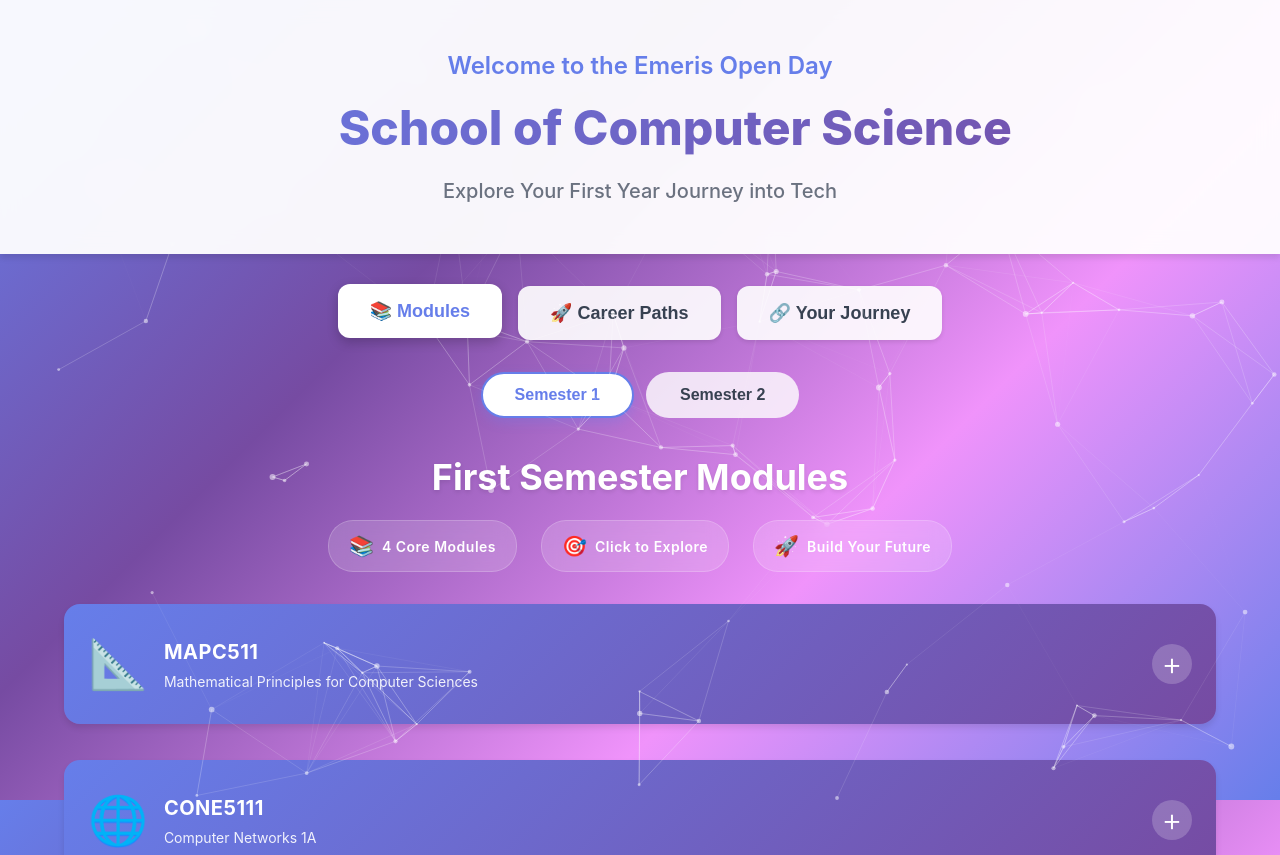
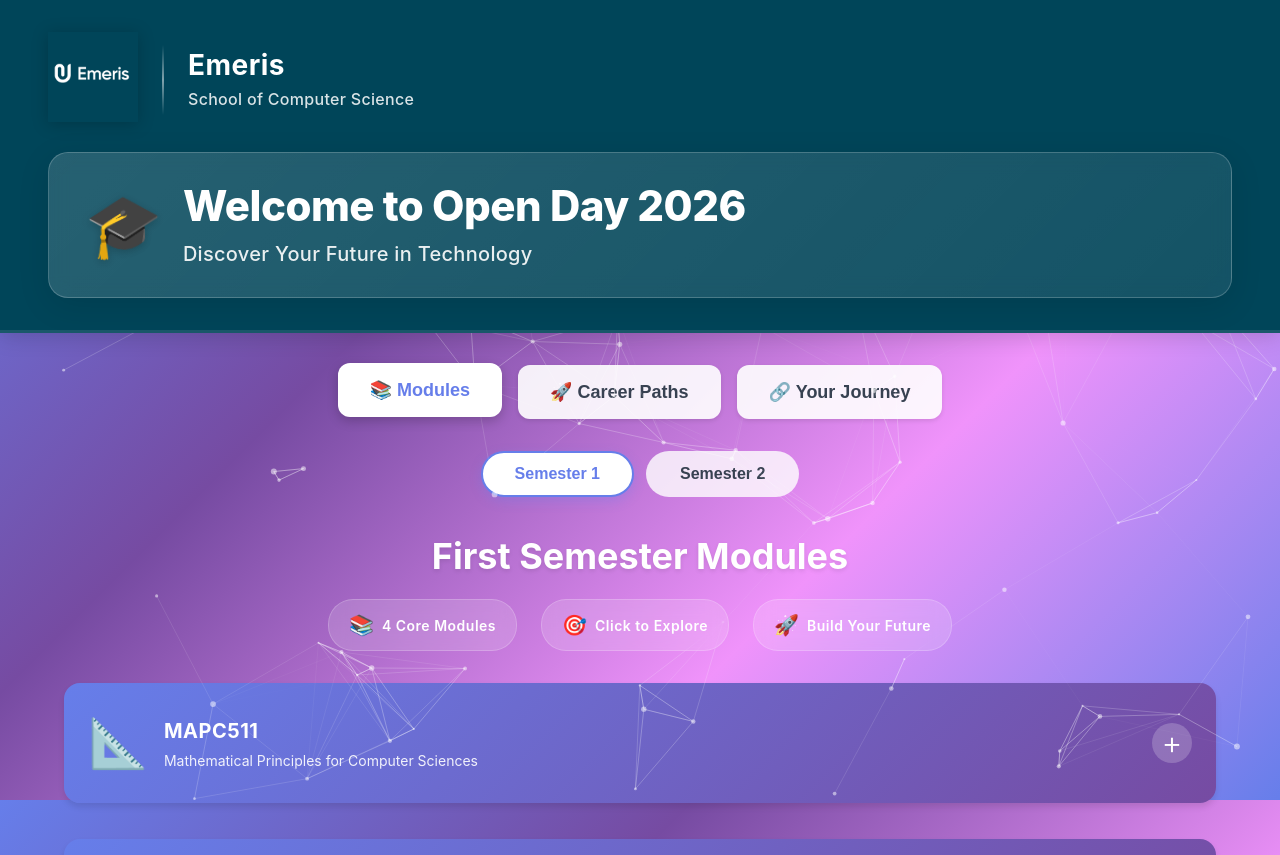
Before and after one commit to RohanM007/OpenDay, a React (Vite) app in the folder openday-app/: page / in a window 1280 px wide. Shown: the top 855 px of the page. Built offline with nearby package versions, Linux system fonts and the light colour scheme.

Commit message:
Added the Logo for emeris and redesigned the header

```diff
--- a/openday-app/src/App.css
+++ b/openday-app/src/App.css
@@ -19,33 +19,142 @@
 }
 
 .app-header {
-  background: rgba(255, 255, 255, 0.95);
+  background: #004559;
   backdrop-filter: blur(10px);
-  padding: 48px 24px;
-  box-shadow: 0 4px 6px rgba(0, 0, 0, 0.1);
+  padding: 32px 48px;
+  box-shadow: 0 4px 20px rgba(0, 0, 0, 0.15);
+  border-bottom: 3px solid rgba(255, 255, 255, 0.1);
 }
 
 .header-content {
-  max-width: 1200px;
+  max-width: 1400px;
   margin: 0 auto;
-  text-align: center;
+  display: flex;
+  flex-direction: column;
+  gap: 24px;
 }
 
-.app-header h1 {
-  margin: 0;
-  font-size: 48px;
-  font-weight: 800;
-  background: linear-gradient(135deg, #667eea 0%, #764ba2 100%);
-  -webkit-background-clip: text;
-  -webkit-text-fill-color: transparent;
-  background-clip: text;
+/* Brand Section */
+.header-brand {
+  display: flex;
+  align-items: center;
+  gap: 24px;
 }
 
-.subtitle {
-  margin: 12px 0 0 0;
+.logo-container {
+  flex-shrink: 0;
+}
+
+.header-logo {
+  height: 90px;
+  width: auto;
+  object-fit: contain;
+  filter: drop-shadow(0 2px 8px rgba(0, 0, 0, 0.2));
+}
+
+.brand-divider {
+  width: 2px;
+  height: 70px;
+  background: linear-gradient(to bottom, transparent, rgba(255, 255, 255, 0.5), transparent);
+}
+
+.brand-text {
+  display: flex;
+  flex-direction: column;
+  gap: 4px;
+}
+
+.university-name {
+  margin: 0;
+  font-size: 28px;
+  font-weight: 700;
+  color: white;
+  letter-spacing: 0.5px;
+  line-height: 1.2;
+}
+
+.department-name {
+  margin: 0;
+  font-size: 16px;
+  font-weight: 500;
+  color: rgba(255, 255, 255, 0.85);
+  letter-spacing: 0.3px;
+}
+
+/* Welcome Banner */
+.welcome-banner {
+  background: linear-gradient(135deg, rgba(255, 255, 255, 0.15), rgba(255, 255, 255, 0.08));
+  backdrop-filter: blur(10px);
+  border: 1px solid rgba(255, 255, 255, 0.2);
+  border-radius: 20px;
+  padding: 28px 40px;
+  display: flex;
+  align-items: center;
+  gap: 24px;
+  box-shadow: 0 8px 32px rgba(0, 0, 0, 0.1);
+}
+
+.banner-icon {
+  font-size: 56px;
+  flex-shrink: 0;
+  filter: drop-shadow(0 2px 4px rgba(0, 0, 0, 0.2));
+}
+
+.banner-content {
+  flex: 1;
+}
+
+.banner-title {
+  margin: 0 0 8px 0;
+  font-size: 42px;
+  font-weight: 800;
+  color: white;
+  line-height: 1.2;
+  letter-spacing: -0.5px;
+}
+
+.banner-subtitle {
+  margin: 0;
   font-size: 20px;
-  color: #6b7280;
   font-weight: 500;
+  color: rgba(255, 255, 255, 0.9);
+  letter-spacing: 0.3px;
+}
+
+/* Info Pills */
+.header-pills {
+  display: flex;
+  gap: 16px;
+  justify-content: center;
+  flex-wrap: wrap;
+}
+
+.info-pill {
+  display: flex;
+  align-items: center;
+  gap: 10px;
+  background: rgba(255, 255, 255, 0.95);
+  padding: 12px 24px;
+  border-radius: 50px;
+  box-shadow: 0 4px 12px rgba(0, 0, 0, 0.15);
+  cursor: default;
+  transition: all 0.3s ease;
+}
+
+.info-pill:hover {
+  background: white;
+  box-shadow: 0 6px 20px rgba(0, 0, 0, 0.2);
+}
+
+.pill-icon {
+  font-size: 22px;
+}
+
+.pill-text {
+  font-size: 15px;
+  font-weight: 700;
+  color: #004559;
+  letter-spacing: 0.3px;
 }
 
 .tab-navigation {
@@ -206,12 +315,58 @@
 }
 
 @media (max-width: 768px) {
-  .app-header h1 {
-    font-size: 32px;
+  .app-header {
+    padding: 24px 20px;
   }
 
-  .subtitle {
+  .header-brand {
+    flex-direction: column;
+    text-align: center;
+    gap: 16px;
+  }
+
+  .brand-divider {
+    display: none;
+  }
+
+  .header-logo {
+    height: 70px;
+  }
+
+  .university-name {
+    font-size: 22px;
+  }
+
+  .department-name {
+    font-size: 14px;
+  }
+
+  .welcome-banner {
+    flex-direction: column;
+    padding: 24px 20px;
+    text-align: center;
+  }
+
+  .banner-icon {
+    font-size: 48px;
+  }
+
+  .banner-title {
+    font-size: 28px;
+  }
+
+  .banner-subtitle {
     font-size: 16px;
+  }
+
+  .header-pills {
+    flex-direction: column;
+    gap: 12px;
+  }
+
+  .info-pill {
+    width: 100%;
+    justify-content: center;
   }
 
   .tab-button {
--- a/openday-app/src/App.jsx
+++ b/openday-app/src/App.jsx
@@ -6,6 +6,7 @@ import CareerCard from './components/CareerCard'
 import ParticleBackground from './components/ParticleBackground'
 import CareerPathVisualizer from './components/CareerPathVisualizer'
 import { modules, careers } from './data/modules'
+import emerisLogo from './assets/Emeris.png'
 
 function App() {
   const [activeTab, setActiveTab] = useState('modules')
@@ -21,55 +22,55 @@ function App() {
         transition={{ duration: 0.8, type: "spring", stiffness: 100 }}
       >
         <div className="header-content">
+          {/* Logo and University Name Row */}
           <motion.div
-            initial={{ opacity: 0, y: -20 }}
+            className="header-brand"
+            initial={{ opacity: 0, y: -30 }}
             animate={{ opacity: 1, y: 0 }}
-            transition={{ duration: 0.6, delay: 0.1 }}
-            style={{ marginBottom: '8px' }}
+            transition={{ duration: 0.7, delay: 0.1 }}
           >
-            <p style={{
-              fontSize: '24px',
-              fontWeight: '600',
-              color: '#667eea',
-              margin: 0
-            }}>
-              Welcome to the Emeris Open Day
-            </p>
+            <motion.div
+              className="logo-container"
+              whileHover={{ scale: 1.05 }}
+              transition={{ duration: 0.3 }}
+            >
+              <img src={emerisLogo} alt="Emeris University Logo" className="header-logo" />
+            </motion.div>
+            <div className="brand-divider"></div>
+            <div className="brand-text">
+              <h2 className="university-name">Emeris</h2>
+              <p className="department-name">School of Computer Science</p>
+            </div>
           </motion.div>
-          <motion.h1
-            initial={{ opacity: 0, scale: 0.5 }}
+
+          {/* Welcome Banner */}
+          <motion.div
+            className="welcome-banner"
+            initial={{ opacity: 0, scale: 0.95 }}
             animate={{ opacity: 1, scale: 1 }}
-            transition={{
-              duration: 0.8,
-              delay: 0.2,
-              type: "spring",
-              stiffness: 120
-            }}
+            transition={{ duration: 0.6, delay: 0.3 }}
           >
-            <motion.span
+            <motion.div
+              className="banner-icon"
               animate={{
                 rotate: [0, 10, -10, 10, 0],
-                scale: [1, 1.2, 1.2, 1.2, 1]
+                scale: [1, 1.1, 1.1, 1.1, 1]
               }}
               transition={{
                 duration: 2,
                 repeat: Infinity,
                 repeatDelay: 3
               }}
-              style={{ display: 'inline-block' }}
             >
               🎓
-            </motion.span>
-            {' '}School of Computer Science
-          </motion.h1>
-          <motion.p
-            className="subtitle"
-            initial={{ opacity: 0, y: 20 }}
-            animate={{ opacity: 1, y: 0 }}
-            transition={{ duration: 0.6, delay: 0.5 }}
-          >
-            Explore Your First Year Journey into Tech
-          </motion.p>
+            </motion.div>
+            <div className="banner-content">
+              <h1 className="banner-title">Welcome to Open Day 2026</h1>
+              <p className="banner-subtitle">Discover Your Future in Technology</p>
+            </div>
+          </motion.div>
+
+
         </div>
       </motion.header>
 
```
Also changed, not shown: openday-app/src/assets/Emeris.png (added).
